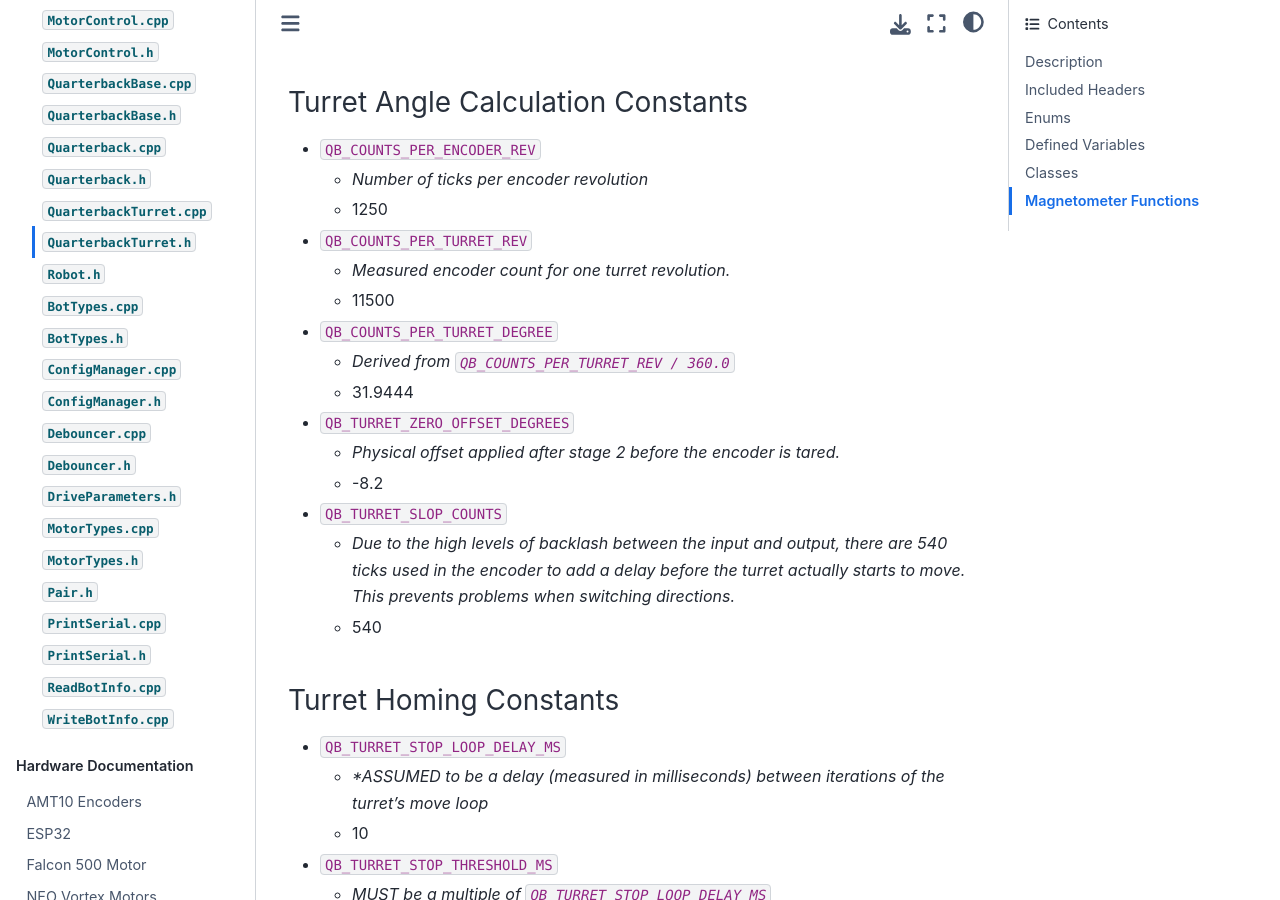
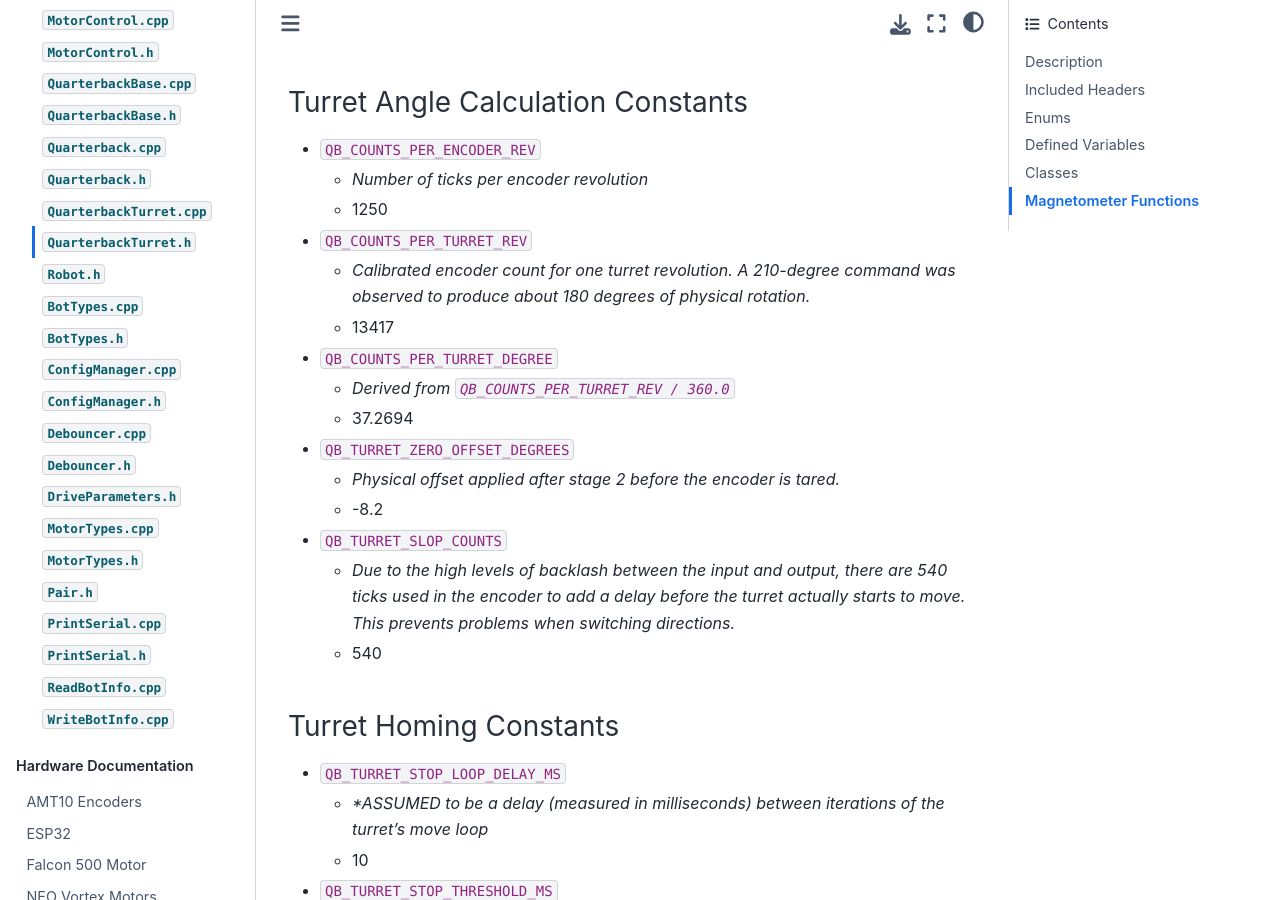
Before and after one commit to PolarRobotics/PR-ESPIDFCodebase, a Sphinx documentation site: the page built from docs/source/codebase/robot/quarterback-turret-h.md, in a window 1280 px wide and 900 px high, scrolled down 4912 px. Built offline with Sphinx 7.4.7 and the Sphinx Book theme 1.1.4, drawn with Linux system fonts in a browser that asks for light colours; some of the changed text lies outside the part shown.

Commit message:
degrees mapped correctly, handoff and combine mode angles work correctly.  need to get preset speeds working.

```diff
--- a/docs/source/codebase/robot/quarterback-turret-h.md
+++ b/docs/source/codebase/robot/quarterback-turret-h.md
@@ -40,8 +40,8 @@
         | Constant                    | Value  |
         |-----------------------------|--------|
         | QB_COUNTS_PER_ENCODER_REV   | 1250   |
-        | QB_COUNTS_PER_TURRET_REV    | 11500  |
-        | QB_COUNTS_PER_TURRET_DEGREE | 11500 / 360.0 (31.9444) |
+        | QB_COUNTS_PER_TURRET_REV    | 13417  |
+        | QB_COUNTS_PER_TURRET_DEGREE | 13417 / 360.0 (37.2694) |
         | QB_TURRET_ZERO_OFFSET_DEGREES | -8.2 |
         | QB_TURRET_SLOP_COUNTS       | 540    |
     - Turret Homing Constants:
@@ -128,11 +128,11 @@
   - _Number of ticks per encoder revolution_
   - 1250
 - `QB_COUNTS_PER_TURRET_REV`
-  - _Measured encoder count for one turret revolution._
-  - 11500
+  - _Calibrated encoder count for one turret revolution. A 210-degree command was observed to produce about 180 degrees of physical rotation._
+  - 13417
 - `QB_COUNTS_PER_TURRET_DEGREE`
   - _Derived from `QB_COUNTS_PER_TURRET_REV / 360.0`_
-  - 31.9444
+  - 37.2694
 - `QB_TURRET_ZERO_OFFSET_DEGREES`
   - _Physical offset applied after stage 2 before the encoder is tared._
   - -8.2
```
Also changed, not shown: 1 other file.
